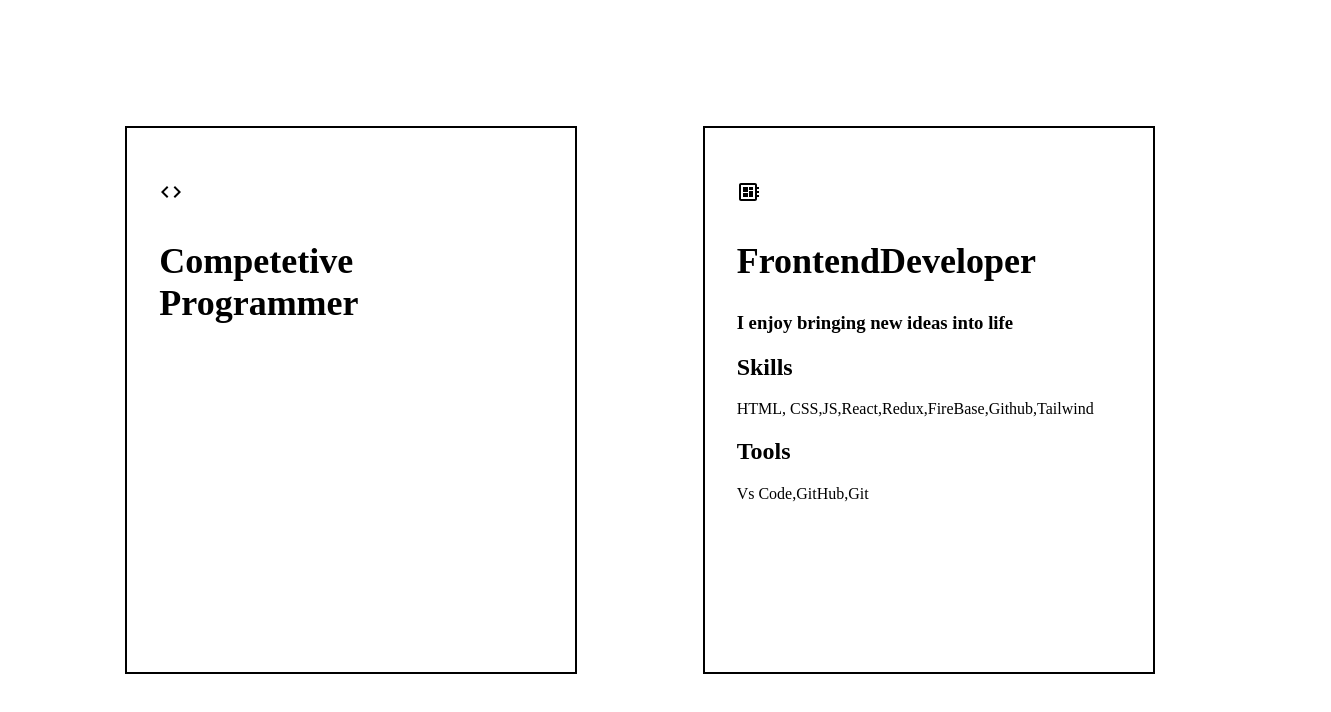
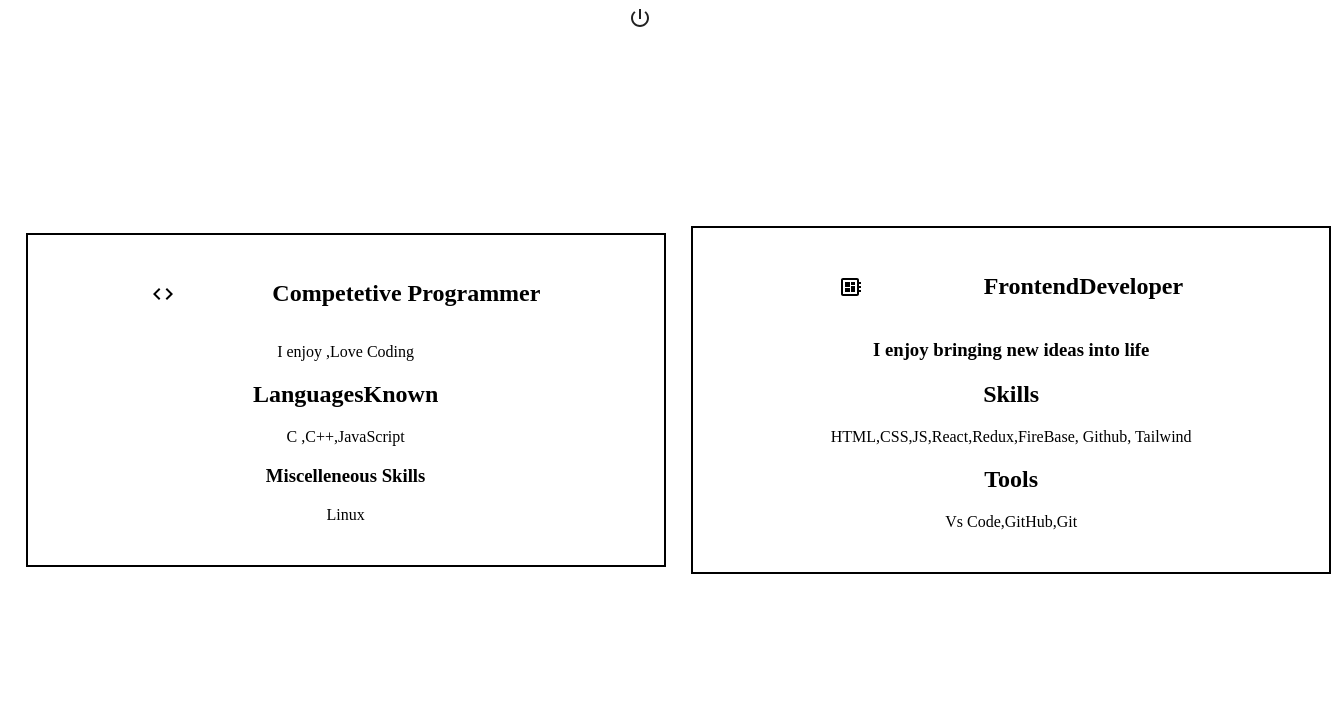
Before and after one commit to KORLA2/Fun-with-Websockets, a React (Create React App) app: page /MySkills in a window 1280 px wide. Shown: the top 712 px of the page, 1331 px wide, since content can reach past the window. Built offline with nearby package versions, Linux system fonts and the light colour scheme.

Commit message:
updatedportfolio

```diff
--- a/package.json
+++ b/package.json
@@ -29,6 +29,7 @@
     "react-icons": "^4.3.1",
     "react-leaflet": "^3.2.5",
     "react-loaders": "^3.0.1",
+    "react-particles": "^2.3.1",
     "react-particles-js": "^3.6.0",
     "react-redux": "^7.2.6",
     "react-router-dom": "^5.3.0",
--- a/src/components/Intro.js
+++ b/src/components/Intro.js
@@ -3,7 +3,9 @@ import styled from 'styled-components'
 import Photo from './Me.jpeg'
 import {motion} from 'framer-motion'
 const Intro = () => {
+
   return (
+
    <OuterBox
    initial={{height:0}}
 animate={{height: '55vh'}}
@@ -28,7 +30,7 @@ Iam a competetive Programmer and a Frontend Developer
 <InnerBox>
 <motion.div initial={{opacity:0}}
 animate={{opacity:1 }}
-transition={{  duration :1,delay:.2,}}
+transition={{  duration :1,delay:1.2,}}
 >
 
 
--- /dev/null
+++ b/src/components/Particle.js
@@ -0,0 +1,10 @@
+import React from 'react'
+import Particles from 'react-particles'
+import {Nasa} from './particlesjs-config'
+const Particle = () => {
+  return (
+    <div ><Particles  style={{position:'absolute',zIndex:'1'}} params={Nasa}/></div>
+  )
+}
+
+export default Particle
--- a/src/components/Skills.js
+++ b/src/components/Skills.js
@@ -2,17 +2,39 @@ import React from 'react'
 import styled from 'styled-components'
 import Code from '@material-ui/icons/Code'
 import  Design  from "@material-ui/icons/DeveloperBoard";
+import Powers from './Power'
+import {motion} from 'framer-motion'
+import Particle from './Particle'
 const Skills = () => {
   return (
+    <div>
+      <Powers />
+
+      <Particle/>
       <Main>
-      <Box>
+        <Box
+          initial={{ width: 0 }}
+          animate={{ width: "50%" }}
+          transition={{ type: "spring", duration: 0.3 }}
+          style={{ left: "2vw" }}
+        >
           <Title>
             <Code />
             <h2>Competetive Programmer</h2>
           </Title>
+          <p>I enjoy ,Love Coding</p>
+          <h2>LanguagesKnown</h2>
+          <p>C ,C++,JavaScript</p>
+<h3>Miscelleneous Skills</h3>
+<p>Linux</p>
         </Box>
 
-      <Box>
+        <Box
+          initial={{ width: 0 }}
+          animate={{ width: "50%" }}
+          transition={{ type: "spring", duration: 0.3 }}
+          style={{ left: "4vw" }}
+        >
           <Title>
             <Design />
             <h2>FrontendDeveloper</h2>
@@ -20,11 +42,12 @@ const Skills = () => {
 
           <h3>I enjoy bringing new ideas into life</h3>
           <h2>Skills</h2>
-        <p> HTML, CSS,JS,React,Redux,FireBase,Github,Tailwind</p>
+          <p> HTML,CSS,JS,React,Redux,FireBase, Github, Tailwind</p>
           <h2>Tools</h2>
           <p>Vs Code,GitHub,Git</p>
         </Box>
       </Main>
+    </div>
   );
 }
 
@@ -40,21 +63,19 @@ align-items: center;
 `;
 
 
-let Box = styled.div`
-padding:2rem;
-border:2px solid black;
-width:30vw;
-height:60vh;
-&:hover{
-h2{
-color:pink;
+let Box = styled(motion.div)`
+  padding: 2vw;
+  position:relative;
+  border: 2px solid black;
+  transition: all 2s ease;
+text-align:center;
+  &:hover {
+    background: black;
+    color: white;
+  }
+`;let Title=styled.div`
 
-}
-
-}
-
-`;let Title=styled.h2`
-
-
-
+display:flex;
+justify-content:space-evenly;
+align-items:center;
 `
--- /dev/null
+++ b/src/components/particlesjs-config.js
@@ -0,0 +1,110 @@
+export let Nasa={
+  particles: {
+    number: {
+      value: 600,
+      density: {
+        enable: true,
+        value_area: 800
+      }
+    },
+    color: {
+      value: "#ffffff"
+    },
+    shape: {
+      type: "circle",
+      stroke: {
+        width: 0,
+        color: "#000000"
+      },
+      polygon: {
+        nb_sides: 3
+      },
+      image: {
+        src: "img/github.svg",
+        width: 100,
+        height: 100
+      }
+    },
+    opacity: {
+      value: 1,
+      random: true,
+      anim: {
+        enable: true,
+        speed: 1,
+        opacity_min: 0,
+        sync: false
+      }
+    },
+    size: {
+      value: 3,
+      random: true,
+      anim: {
+        enable: false,
+        speed: 0,
+        size_min: 0,
+        sync: false
+      }
+    },
+    line_linked: {
+      enable: false,
+      distance: 150,
+      color: "#ffffff",
+      opacity: 0.4,
+      width: 1
+    },
+    move: {
+      enable: true,
+      speed: 1,
+      direction: "none",
+      random: true,
+      straight: false,
+      out_mode: "out",
+      bounce: false,
+      attract: {
+        enable: false,
+        rotateX: 600,
+        rotateY: 600
+      }
+    }
+  },
+  interactivity: {
+    detect_on: "canvas",
+    events: {
+      onhover: {
+        enable: true,
+        mode: "bubble"
+      },
+      onclick: {
+        enable: true,
+        mode: "repulse"
+      },
+      resize: true
+    },
+    modes: {
+      grab: {
+        distance: 400,
+        line_linked: {
+          opacity: 1
+        }
+      },
+      bubble: {
+        distance: 250,
+        size: 0,
+        duration: 2,
+        opacity: 0,
+        speed: 3
+      },
+      repulse: {
+        distance: 400,
+        duration: 0.4
+      },
+      push: {
+        particles_nb: 4
+      },
+      remove: {
+        particles_nb: 2
+      }
+    }
+  },
+  retina_detect: true
+}
```
Also changed, not shown: 2 other files (tests, documents, lock files or other folders). Lines whose indentation alone changed are shown as unchanged.
